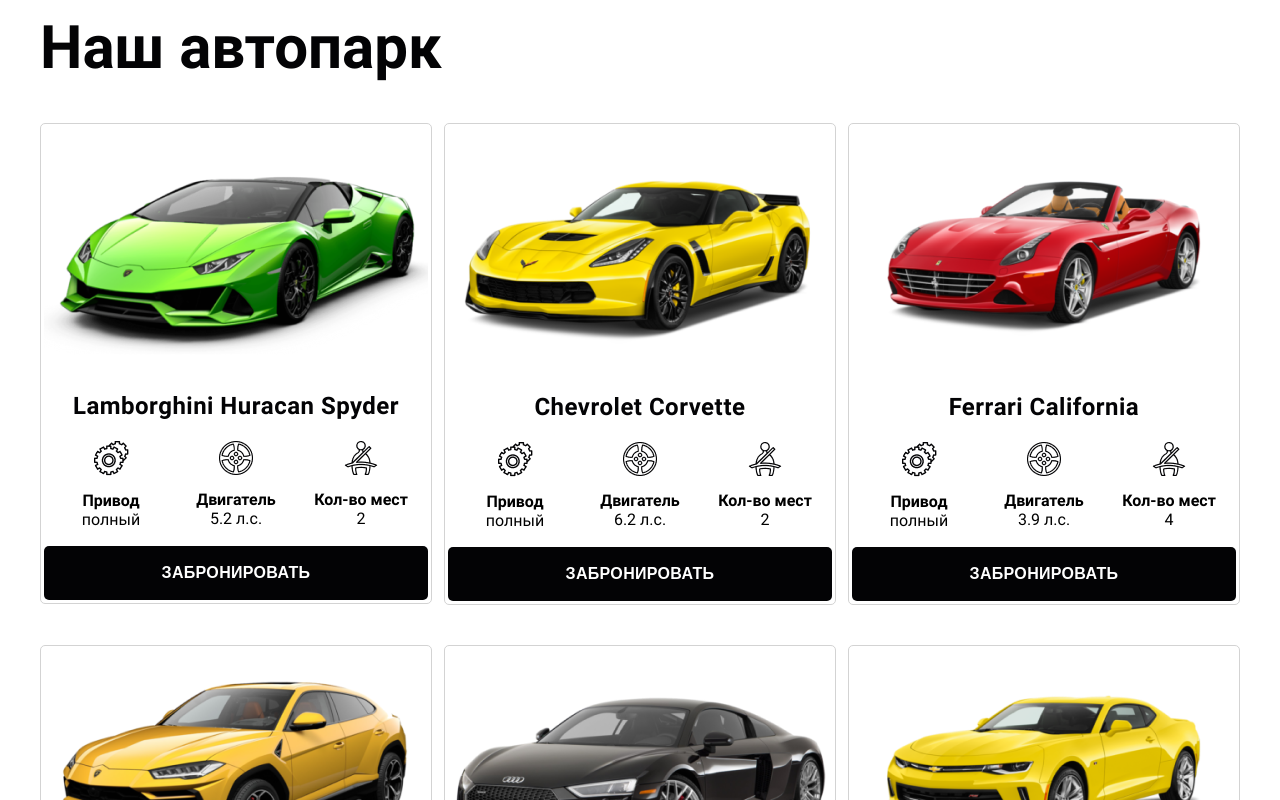
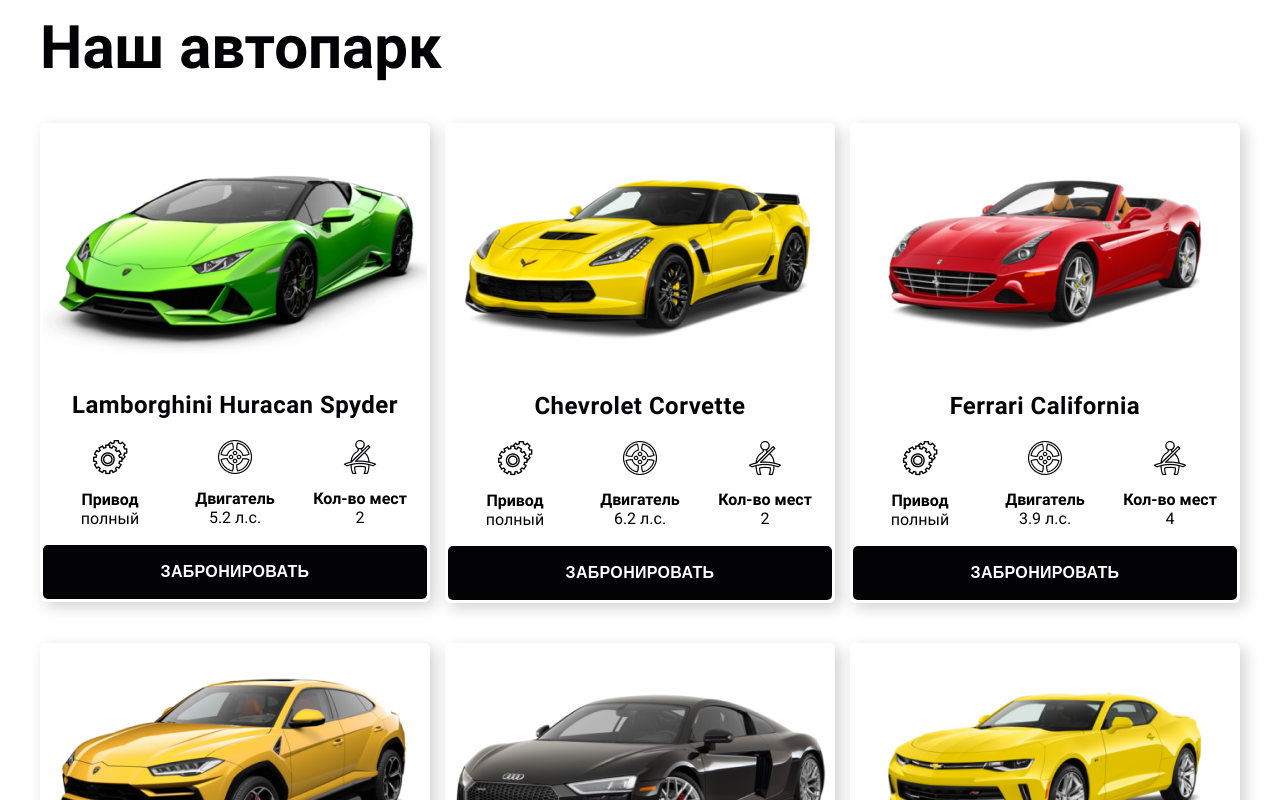
Before and after one commit to fbwest/Angular_Cars-app, an Angular app: page / in a window 1280 px wide. Shown: the part 880-1680 px from the top of the page. Built offline with nearby package versions, Linux system fonts and the light colour scheme.

Commit message:
Border changed to shadow

```diff
--- a/src/app/app.component.css
+++ b/src/app/app.component.css
@@ -117,9 +117,9 @@
   max-width: 384px;
   text-align: center;
   margin-top: 40px;
-  border: 1px solid lightgray;
   border-radius: 5px;
   padding: 3px;
+  box-shadow: 5px 5px 15px lightgray;
 }
 
 .car-item-image:hover img {
```
